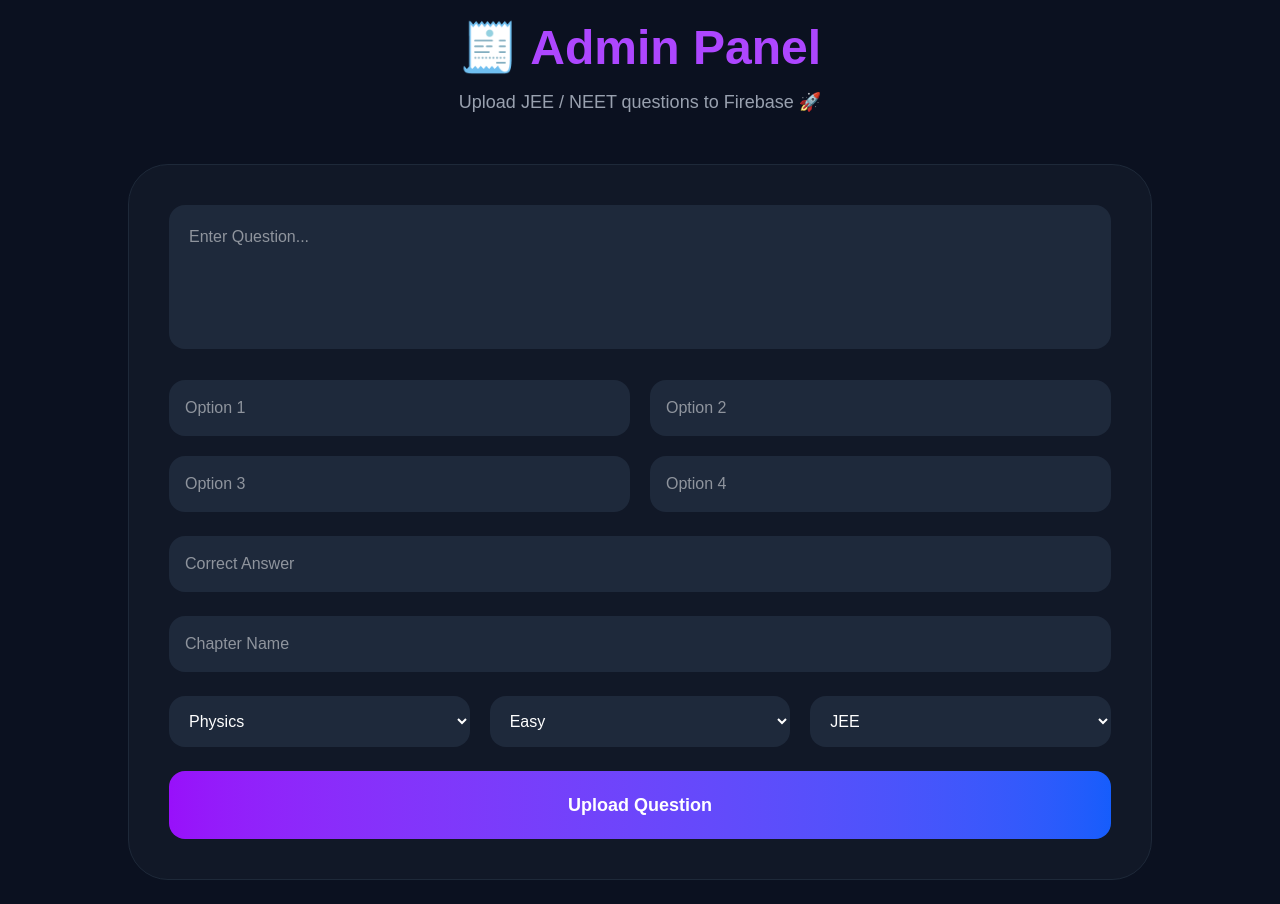
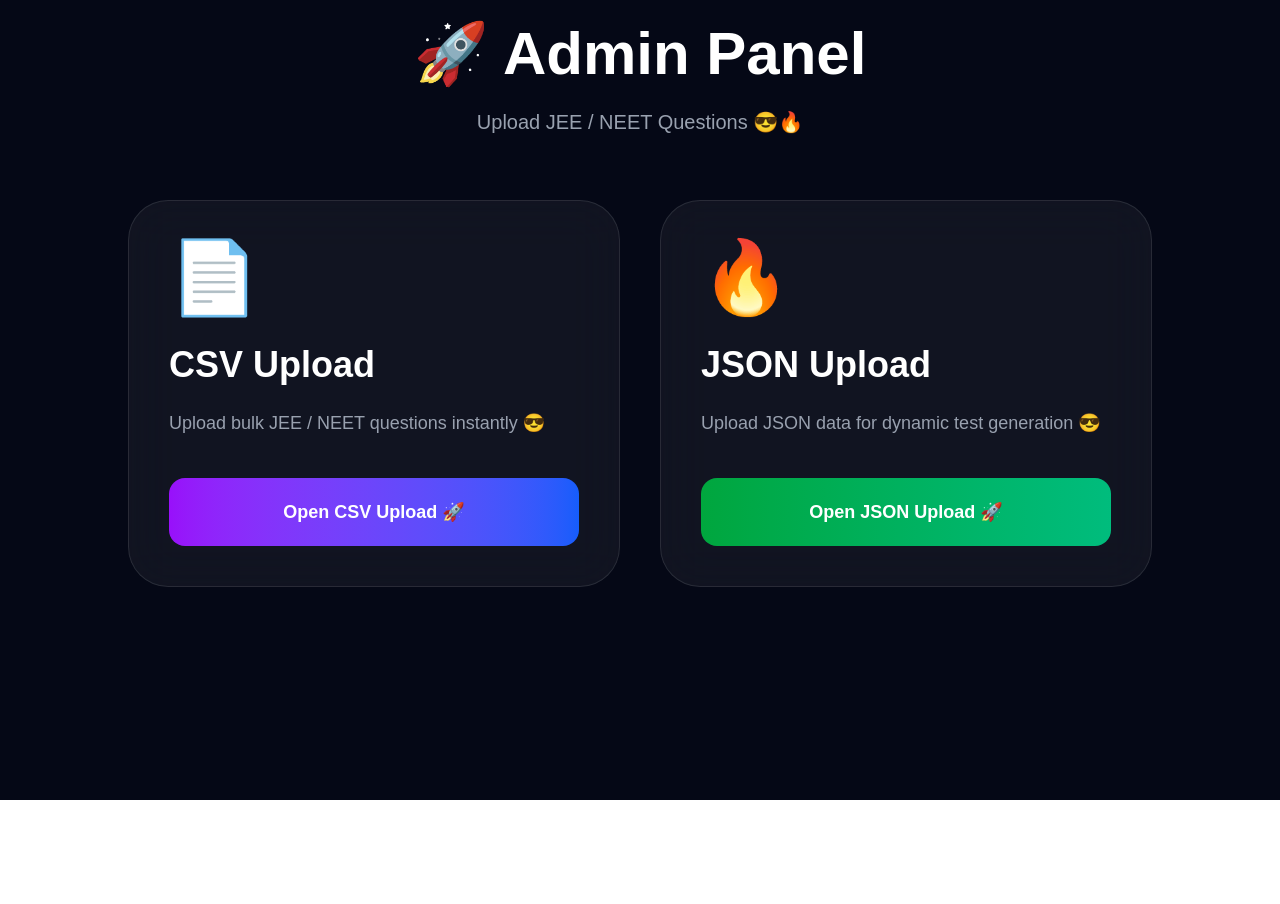
Before and after one commit to himanshu8785/exam-cracker, a Next.js app: page /admin-panel in a window 1280 px wide. After the commit the page ends 800 px from the top, so only its background shows below. Built offline with nearby package versions, Linux system fonts and the light colour scheme.

Commit message:
admin panel upload fix

```diff
--- a/app/admin-panel/page.tsx
+++ b/app/admin-panel/page.tsx
@@ -1,324 +1,102 @@
 "use client";
 
-import { useState } from "react";
-
-import {
-  db
-} from "../../firebase";
-
-import {
-  collection,
-  addDoc,
-  serverTimestamp
-} from "firebase/firestore";
-
-import ProtectedRoute from "../ProtectedRoute";
+import Link from "next/link";
 
 export default function AdminPanelPage() {
 
-  const [question,setQuestion] =
-  useState("");
-
-  const [option1,setOption1] =
-  useState("");
-
-  const [option2,setOption2] =
-  useState("");
-
-  const [option3,setOption3] =
-  useState("");
-
-  const [option4,setOption4] =
-  useState("");
-
-  const [answer,setAnswer] =
-  useState("");
-
-  const [subject,setSubject] =
-  useState("Physics");
-
-  const [chapter,setChapter] =
-  useState("");
-
-  const [difficulty,setDifficulty] =
-  useState("Easy");
-
-  const [exam,setExam] =
-  useState("JEE");
-
-  const [loading,setLoading] =
-  useState(false);
-
-  async function uploadQuestion(){
-
-    if(
-      !question ||
-      !option1 ||
-      !option2 ||
-      !option3 ||
-      !option4 ||
-      !answer ||
-      !chapter
-    ){
-
-      alert("Fill all fields 🚀");
-
-      return;
-
-    }
-
-    setLoading(true);
-
-    try{
-
-      await addDoc(
-
-        collection(db,"questions"),
-
-        {
-
-          question,
-
-          options:[
-            option1,
-            option2,
-            option3,
-            option4
-          ],
-
-          answer,
-
-          subject,
-
-          chapter,
-
-          difficulty,
-
-          exam,
-
-          createdAt:
-          serverTimestamp()
-
-        }
-
-      );
-
-      alert("Question Uploaded 🚀");
-
-      setQuestion("");
-
-      setOption1("");
-
-      setOption2("");
-
-      setOption3("");
-
-      setOption4("");
-
-      setAnswer("");
-
-      setChapter("");
-
-    }
-
-    catch(error){
-
-      console.log(error);
-
-      alert("Upload failed");
-
-    }
-
-    setLoading(false);
-
-  }
-
   return (
 
-    <ProtectedRoute>
+    <main className="min-h-screen bg-[#050816] text-white p-6">
 
-      <main className="min-h-screen bg-[#0b1120] text-white p-6">
+      <div className="max-w-5xl mx-auto">
 
-        <div className="max-w-5xl mx-auto">
+        <h1 className="text-6xl font-black text-center mb-6">
 
-          <h1 className="text-5xl font-black text-center mb-4">
+          🚀 Admin Panel
 
-            🧾 <span className="text-purple-500">
-              Admin Panel
-            </span>
+        </h1>
 
-          </h1>
+        <p className="text-center text-gray-400 text-xl mb-16">
 
-          <p className="text-center text-gray-400 text-lg mb-12">
+          Upload JEE / NEET Questions 😎🔥
 
-            Upload JEE / NEET questions to Firebase 🚀
+        </p>
 
-          </p>
+        <div className="grid grid-cols-1 md:grid-cols-2 gap-10">
 
-          <div className="bg-[#111827] border border-gray-800 rounded-[40px] p-10 space-y-6">
+          {/* CSV Upload */}
 
-            <textarea
-              placeholder="Enter Question..."
-              value={question}
-              onChange={(e)=>
-                setQuestion(e.target.value)
-              }
-              className="w-full h-36 bg-[#1e293b] rounded-2xl p-5 outline-none resize-none"
-            />
+          <div className="bg-white/5 border border-white/10 backdrop-blur-xl rounded-[40px] p-10">
 
-            <div className="grid grid-cols-1 md:grid-cols-2 gap-5">
+            <div className="text-7xl mb-8">
 
-              <input
-                type="text"
-                placeholder="Option 1"
-                value={option1}
-                onChange={(e)=>
-                  setOption1(e.target.value)
-                }
-                className="bg-[#1e293b] rounded-2xl p-4 outline-none"
-              />
-
-              <input
-                type="text"
-                placeholder="Option 2"
-                value={option2}
-                onChange={(e)=>
-                  setOption2(e.target.value)
-                }
-                className="bg-[#1e293b] rounded-2xl p-4 outline-none"
-              />
-
-              <input
-                type="text"
-                placeholder="Option 3"
-                value={option3}
-                onChange={(e)=>
-                  setOption3(e.target.value)
-                }
-                className="bg-[#1e293b] rounded-2xl p-4 outline-none"
-              />
-
-              <input
-                type="text"
-                placeholder="Option 4"
-                value={option4}
-                onChange={(e)=>
-                  setOption4(e.target.value)
-                }
-                className="bg-[#1e293b] rounded-2xl p-4 outline-none"
-              />
+              📄
 
             </div>
 
-            <input
-              type="text"
-              placeholder="Correct Answer"
-              value={answer}
-              onChange={(e)=>
-                setAnswer(e.target.value)
-              }
-              className="w-full bg-[#1e293b] rounded-2xl p-4 outline-none"
-            />
+            <h2 className="text-4xl font-black mb-6">
 
-            <input
-              type="text"
-              placeholder="Chapter Name"
-              value={chapter}
-              onChange={(e)=>
-                setChapter(e.target.value)
-              }
-              className="w-full bg-[#1e293b] rounded-2xl p-4 outline-none"
-            />
+              CSV Upload
 
-            <div className="grid grid-cols-1 md:grid-cols-3 gap-5">
+            </h2>
 
-              <select
-                value={subject}
-                onChange={(e)=>
-                  setSubject(e.target.value)
-                }
-                className="bg-[#1e293b] rounded-2xl p-4 outline-none"
-              >
+            <p className="text-gray-400 text-lg leading-relaxed mb-10">
 
-                <option>
-                  Physics
-                </option>
+              Upload bulk JEE / NEET
+              questions instantly 😎
 
-                <option>
-                  Chemistry
-                </option>
+            </p>
 
-                <option>
-                  Mathematics
-                </option>
+            <Link
+              href="/admin-panel/csv-upload"
+              className="block text-center py-5 rounded-2xl bg-gradient-to-r from-purple-600 to-blue-600 text-lg font-bold"
+            >
 
-                <option>
-                  Biology
-                </option>
+              Open CSV Upload 🚀
 
-              </select>
+            </Link>
 
-              <select
-                value={difficulty}
-                onChange={(e)=>
-                  setDifficulty(e.target.value)
-                }
-                className="bg-[#1e293b] rounded-2xl p-4 outline-none"
-              >
+          </div>
 
-                <option>
-                  Easy
-                </option>
+          {/* JSON Upload */}
 
-                <option>
-                  Medium
-                </option>
+          <div className="bg-white/5 border border-white/10 backdrop-blur-xl rounded-[40px] p-10">
 
-                <option>
-                  Hard
-                </option>
+            <div className="text-7xl mb-8">
 
-              </select>
-
-              <select
-                value={exam}
-                onChange={(e)=>
-                  setExam(e.target.value)
-                }
-                className="bg-[#1e293b] rounded-2xl p-4 outline-none"
-              >
-
-                <option>
-                  JEE
-                </option>
-
-                <option>
-                  NEET
-                </option>
-
-              </select>
+              🔥
 
             </div>
 
-            <button
-              onClick={uploadQuestion}
-              className="w-full py-5 rounded-2xl bg-gradient-to-r from-purple-600 to-blue-600 text-lg font-semibold"
+            <h2 className="text-4xl font-black mb-6">
+
+              JSON Upload
+
+            </h2>
+
+            <p className="text-gray-400 text-lg leading-relaxed mb-10">
+
+              Upload JSON data for
+              dynamic test generation 😎
+
+            </p>
+
+            <Link
+              href="/admin-panel/json-upload"
+              className="block text-center py-5 rounded-2xl bg-gradient-to-r from-green-600 to-emerald-500 text-lg font-bold"
             >
 
-              {loading
-                ? "Uploading..."
-                : "Upload Question"
-              }
+              Open JSON Upload 🚀
 
-            </button>
+            </Link>
 
           </div>
 
         </div>
 
-      </main>
+      </div>
 
-    </ProtectedRoute>
+    </main>
 
   );
 
```
